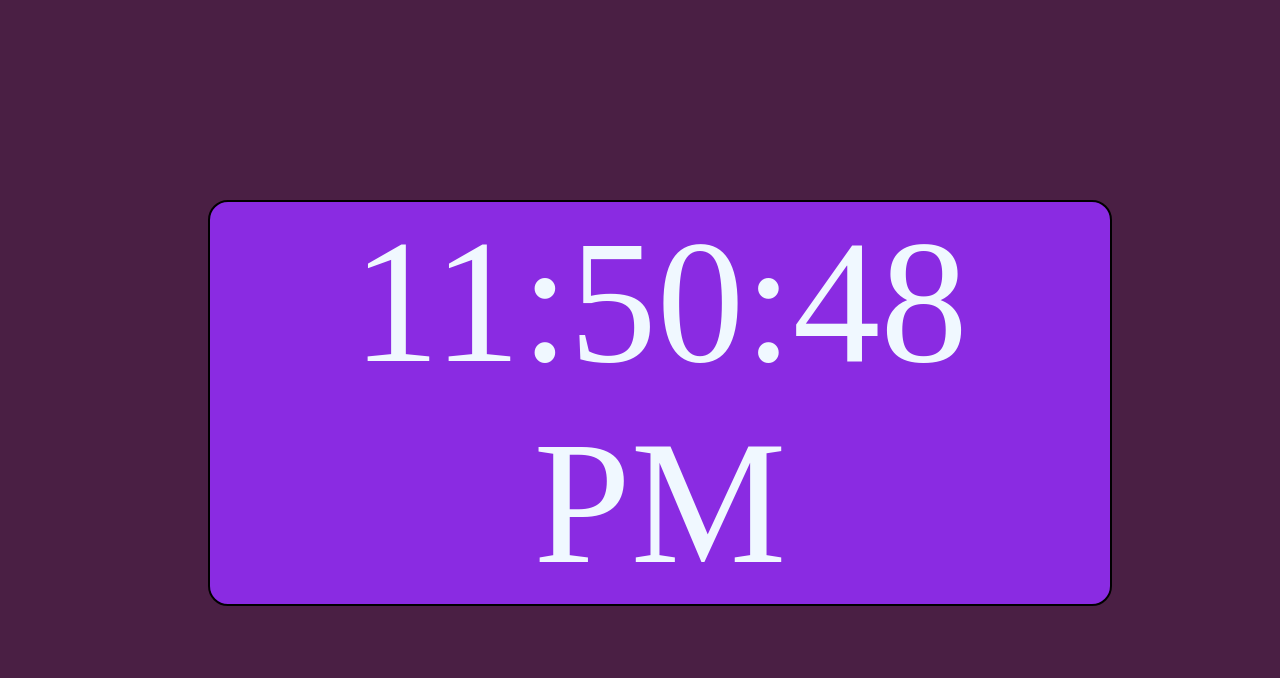
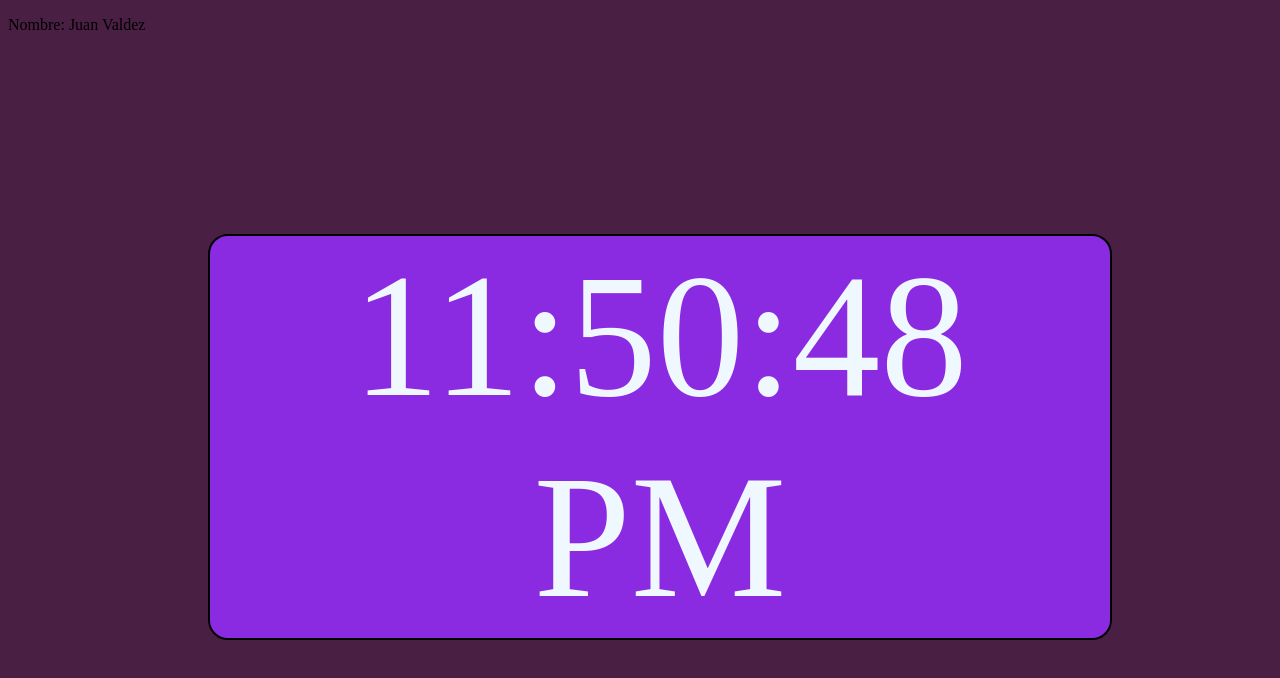
Before and after one commit to Juan121618/PruebaParcial2, a plain HTML site: page index.html in a window 1280 px wide. Drawn offline with Linux system fonts and the light colour scheme.

Commit message:
Aumento nombre estudiante

```diff
--- a/index.html
+++ b/index.html
@@ -8,6 +8,7 @@
     <link rel="stylesheet" href="style.css">
 </head>
 <body>
+    <p>Nombre: Juan Valdez</p>
     <div id="clock">8:10:45</div>
     <script src="clock.js"></script>
 </body>
```
